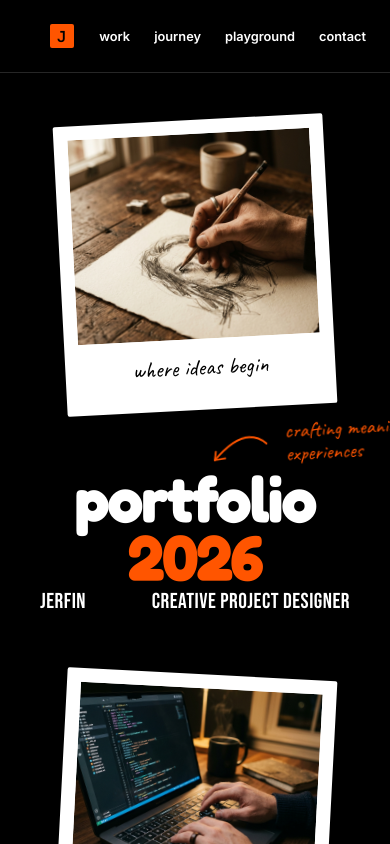
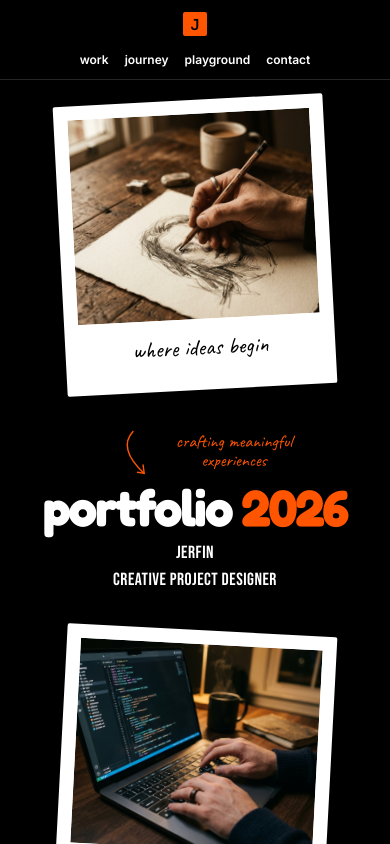
Before and after one commit to abishm60-coder/J-portfolio, a Vue app: page / in a window 390 px wide. Shown: the top 844 px of the page. Built offline with nearby package versions, Linux system fonts and the light colour scheme.

Commit message:
Fix mobile responsiveness: center layout elements, header sticky navigation, and prevent text/image clipping

```diff
--- a/src/components/ContactFooter.css
+++ b/src/components/ContactFooter.css
@@ -217,12 +217,45 @@
 }
 
 @media (max-width: 576px) {
+  .contact-footer {
+    padding: 80px 20px 40px 20px;
+  }
+  .footer-left-content {
+    display: flex;
+    flex-direction: column;
+    align-items: center;
+    text-align: center;
+  }
   .headline-text-large {
-    font-size: 3.5rem;
+    font-size: 2.6rem;
+    letter-spacing: -1px;
+    line-height: 0.9;
+  }
+  .footer-paragraph-sub {
+    font-size: 1.15rem;
+  }
+  .footer-right-channels {
+    align-items: center;
+  }
+  .channel-box {
+    justify-content: center;
+    text-align: center;
+  }
+  .channel-text-group {
+    align-items: center;
   }
   .footer-bottom-bar {
     flex-direction: column;
     gap: 24px;
-    align-items: flex-start;
+    align-items: center;
+    text-align: center;
+  }
+  .bottom-bar-logo {
+    justify-content: center;
+    width: 100%;
+  }
+  .bottom-status-indicator {
+    justify-content: center;
+    width: 100%;
   }
 }
--- a/src/components/Header.css
+++ b/src/components/Header.css
@@ -70,11 +70,29 @@
 }
 
 @media (max-width: 768px) {
+  .site-header {
+    padding: 12px 0;
+  }
   .header-container {
-    grid-template-columns: 1fr auto;
-    padding: 0 24px;
+    display: flex;
+    flex-direction: column;
+    align-items: center;
+    gap: 12px;
+    padding: 0 16px;
   }
   .site-logo-left {
     display: none;
   }
+  .site-logo-center {
+    margin-bottom: 4px;
+  }
+  .header-nav {
+    justify-content: center;
+    gap: 16px;
+    width: 100%;
+    flex-wrap: wrap;
+  }
+  .nav-link {
+    font-size: 0.75rem;
+  }
 }
--- a/src/components/Hero.css
+++ b/src/components/Hero.css
@@ -194,9 +194,12 @@
 }
 
 @media (max-width: 992px) {
+  .hero-section {
+    padding: 100px 24px 60px 24px;
+  }
   .hero-container-inner {
     grid-template-columns: 1fr;
-    gap: 60px;
+    gap: 40px;
   }
   .polaroid-wrapper-left, .polaroid-wrapper-right {
     justify-content: center;
@@ -208,6 +211,47 @@
     transform: rotate(3deg) translateY(0);
   }
   .hero-title-main {
-    font-size: 4rem;
+    font-size: 4.5rem;
+    text-align: center;
+  }
+  .hero-status-bottom-left {
+    position: relative;
+    bottom: auto;
+    left: auto;
+    margin-top: 40px;
+    justify-content: center;
+    width: 100%;
   }
 }
+
+@media (max-width: 576px) {
+  .hero-title-main {
+    font-size: 3.2rem;
+  }
+  .handwriting-annotation-wrapper {
+    position: relative;
+    top: 0;
+    left: 0;
+    justify-content: center;
+    margin-bottom: 12px;
+    transform: none;
+  }
+  .curved-arrow {
+    transform: rotate(-90deg) scale(0.8);
+  }
+  .annotation-handwriting {
+    text-align: center;
+    font-size: 1.1rem;
+    white-space: normal;
+  }
+  .hero-sub-titles {
+    flex-direction: column;
+    align-items: center;
+    gap: 6px;
+    margin-top: 12px;
+  }
+  .sub-left, .sub-right {
+    text-align: center;
+    font-size: 1.1rem;
+  }
+}
```
